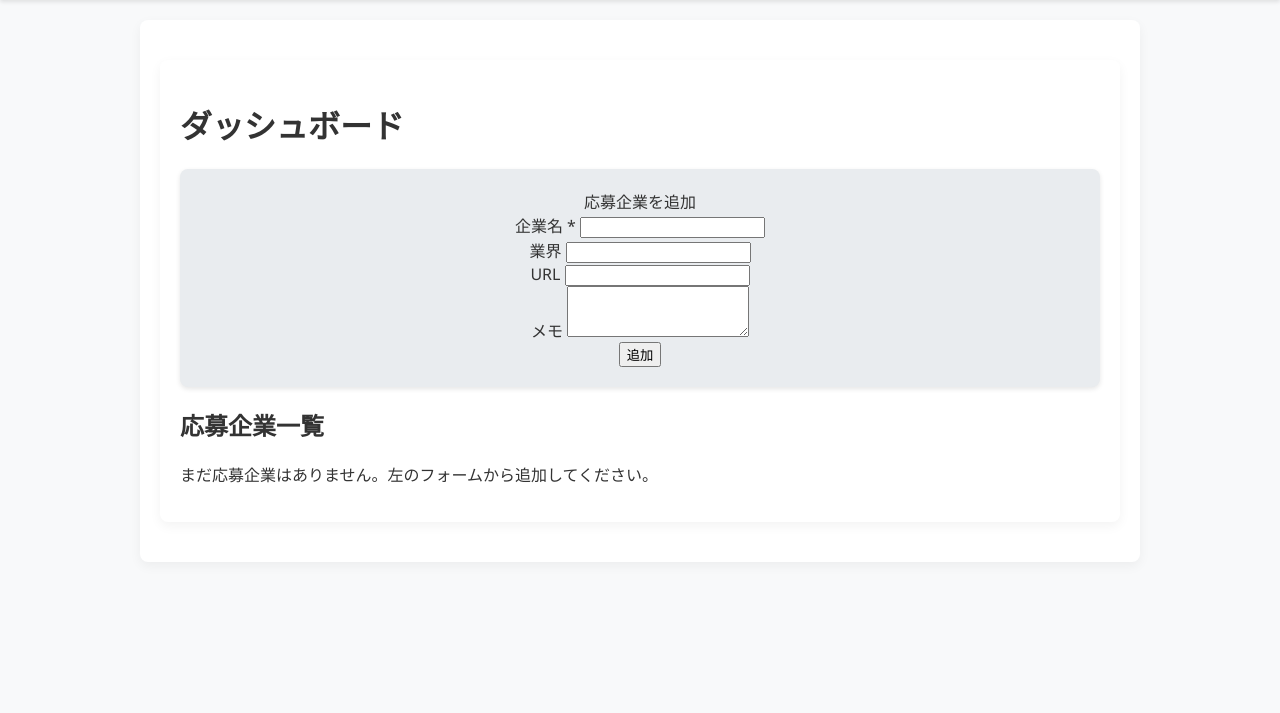
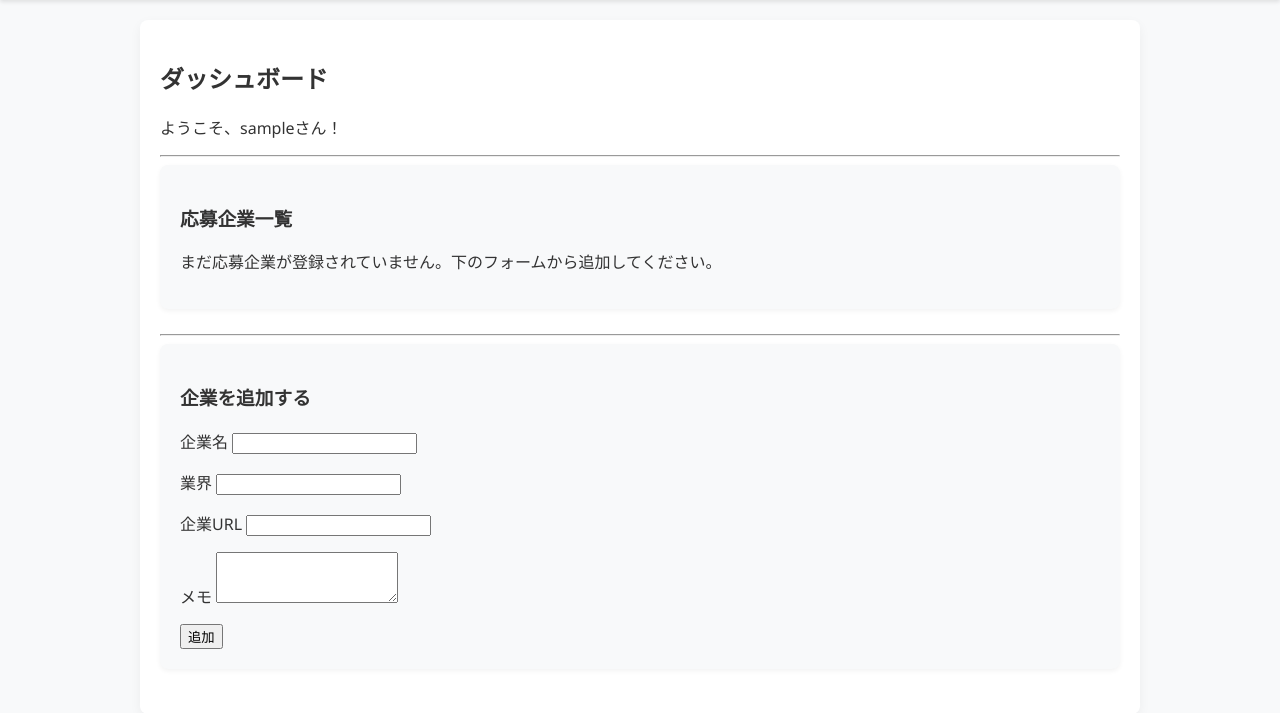
Before and after one commit to KA7zzz/syukatsuapp, a Flask app: page /dashboard in a window 1280 px wide. Shown: the part 55-768 px from the top of the page. Run offline with Flask 3, Linux system fonts and the light colour scheme; the visitor is signed in with stand-in values (Sample User, id 1); data that the repository does not hold is empty.

Commit message:
ダッシュボードのレイアウトを改善し、企業情報の一覧表示をテーブル形式に変更しました。また、企業を追加するフォームのデザインを整え、ユーザーへのメッセージを明確にしました。スタイルを追加し、全体的なユーザーインターフェースを向上させました。

```diff
--- a/templates/dashboard.html
+++ b/templates/dashboard.html
@@ -1,57 +1,81 @@
 {% extends "base.html" %}
 
+{% block title %}ダッシュボード - 就活管理アプリ{% endblock %}
+
 {% block content %}
-<div class="container mt-4">
-    <h1 class="mb-4">ダッシュボード</h1>
+    <h2>ダッシュボード</h2>
+    <p>ようこそ、{{ current_user.username }}さん！</p>
 
-    <div class="row">
-        <div class="col-md-4">
-            <div class="card">
-                <div class="card-header">
-                    応募企業を追加
+    <hr>
+
+    <div class="list-section">
+        <h3>応募企業一覧</h3>
+        {% if companies %}
+            <table class="table table-hover">
+                <thead>
+                    <tr>
+                        <th>企業名</th>
+                        <th>業界</th>
+                        <th>選考段階</th>
+                        <th>結果</th>
+                        <th>詳細</th>
+                    </tr>
+                </thead>
+                <tbody>
+                    {% for company in companies %}
+                    <tr>
+                        <td>{{ company.name }}</td>
+                        <td>{{ company.industry or '未設定' }}</td>
+                        <td>{{ company.selection_stage or '未設定' }}</td>
+                        <td>{{ company.result or '選考中' }}</td>
+                        <td><a href="{{ url_for('company_detail', company_id=company.id) }}" class="btn btn-sm btn-outline-primary">詳細を見る</a></td>
+                    </tr>
+                    {% endfor %}
+                </tbody>
+            </table>
+        {% else %}
+            <p>まだ応募企業が登録されていません。下のフォームから追加してください。</p>
+        {% endif %}
     </div>
-                <div class="card-body">
-                    <form method="POST" action="{{ url_for('dashboard') }}">
-                        <div class="mb-3">
-                            <label for="name" class="form-label">企業名 <span class="text-danger">*</span></label>
+
+    <hr>
+
+    <div class="form-section">
+        <h3>企業を追加する</h3>
+        <form action="{{ url_for('dashboard') }}" method="post">
+            <div class="form-group">
+                <label for="name">企業名</label>
                 <input type="text" class="form-control" id="name" name="name" required>
             </div>
-                        <div class="mb-3">
-                            <label for="industry" class="form-label">業界</label>
+            <div class="form-group">
+                <label for="industry">業界</label>
                 <input type="text" class="form-control" id="industry" name="industry">
             </div>
-                        <div class="mb-3">
-                            <label for="url" class="form-label">URL</label>
+            <div class="form-group">
+                <label for="url">企業URL</label>
                 <input type="url" class="form-control" id="url" name="url">
             </div>
-                        <div class="mb-3">
-                            <label for="notes" class="form-label">メモ</label>
+            <div class="form-group">
+                <label for="notes">メモ</label>
                 <textarea class="form-control" id="notes" name="notes" rows="3"></textarea>
             </div>
-                        <button type="submit" class="btn btn-primary w-100">追加</button>
+            <button type="submit" class="btn btn-primary mt-3">追加</button>
         </form>
     </div>
-            </div>
-        </div>
 
-        <div class="col-md-8">
-            <h2>応募企業一覧</h2>
-            <div class="list-group">
-                {% if companies %}
-                    {% for company in companies %}
-                        <a href="{{ url_for('company_detail', company_id=company.id) }}" class="list-group-item list-group-item-action">
-                            <div class="d-flex w-100 justify-content-between">
-                                <h5 class="mb-1">{{ company.name }}</h5>
-                                <small>{{ company.industry or '業界未設定' }}</small>
-                            </div>
-                            <p class="mb-1">{{ company.notes or 'メモはありません' }}</p>
-                        </a>
-                    {% endfor %}
-                {% else %}
-                    <p>まだ応募企業はありません。左のフォームから追加してください。</p>
-                {% endif %}
-            </div>
-        </div>
-    </div>
-</div>
+    <style>
+        .list-section, .form-section {
+            background-color: #f8f9fa;
+            padding: 20px;
+            border-radius: 8px;
+            margin-bottom: 25px;
+            box-shadow: 0 2px 5px rgba(0,0,0,0.05);
+        }
+        .form-group {
+            margin-bottom: 1rem;
+        }
+        .table th {
+            white-space: nowrap;
+        }
+    </style>
 {% endblock %}
```
Lines whose indentation alone changed are shown as unchanged.
